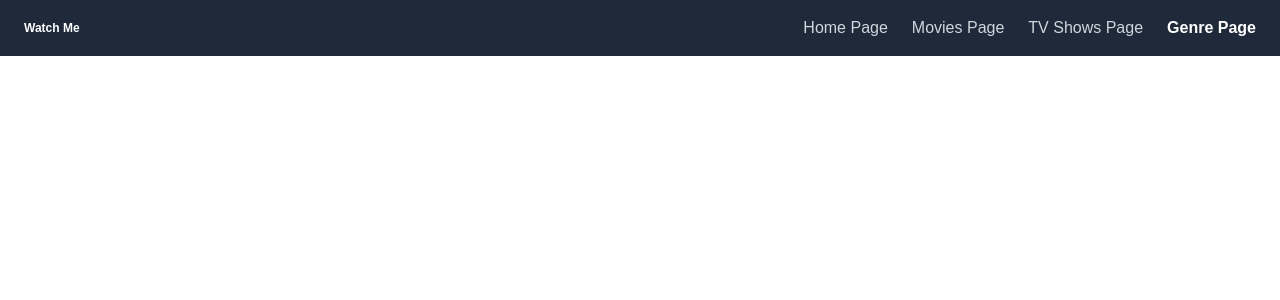
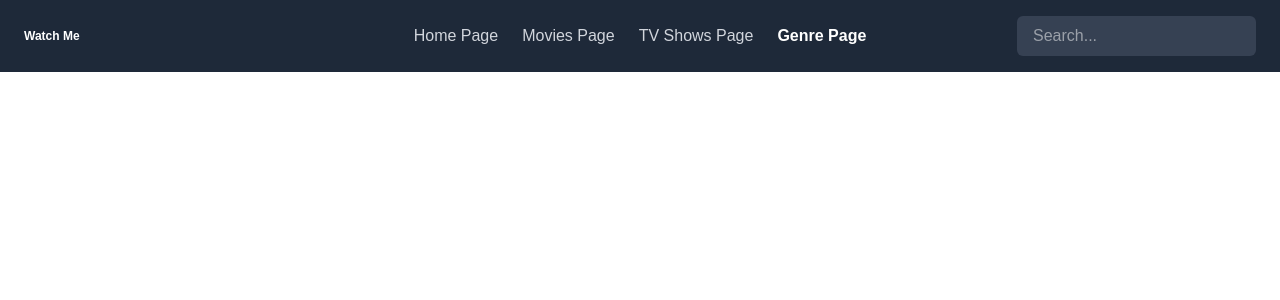
Before and after one commit to VladiSH31/nextjs-control-work-movies-app-2025, a Next.js app: page /genre in a window 1280 px wide. Shown: the top 300 px of the page. Built offline with nearby package versions, Linux system fonts and the light colour scheme.

Commit message:
feat(nextjs): refactor SearchComponent to use next/navigation and local state

```diff
--- a/src/components/header-component/HeaderComponent.tsx
+++ b/src/components/header-component/HeaderComponent.tsx
@@ -1,6 +1,7 @@
 import './HeaderComponent.css'
 import LogoComponent from "@/components/header-component/logo-component/LogoComponent";
 import MenuComponent from "@/components/header-component/menu-component/MenuComponent";
+import SearchComponent from "@/components/header-component/search-component/SearchComponent";
 // import SearchComponent from "./search-component/SearchComponent.tsx";
 // import UserInfoComponent from "./user-info-component/UserInfoComponent.tsx";
 // import {useState} from "react";
@@ -21,27 +22,27 @@ const HeaderComponent = () => {
                     <MenuComponent />
                 </div>
 
-                {/*<div className="header-right">*/}
-                {/*    <div className="hidden md:block">*/}
-                {/*        <SearchComponent />*/}
-                {/*    </div>*/}
-                {/*    <div className="hidden lg:flex">*/}
-                {/*        <UserInfoComponent />*/}
-                {/*    </div>*/}
+                <div className="header-right">
+                    <div className="hidden md:block">
+                        <SearchComponent />
+                    </div>
+                    {/*<div className="hidden lg:flex">*/}
+                    {/*    <UserInfoComponent />*/}
+                    {/*</div>*/}
 
-                {/*    /!*Меню гамбургер*!/*/}
-                {/*    <button*/}
-                {/*        className="hamburger-button"*/}
-                {/*        onClick={() => setIsMenuOpen(!isMenuOpen)}*/}
-                {/*        aria-expanded={isMenuOpen}*/}
-                {/*        aria-controls="mobile-menu"*/}
-                {/*    >*/}
-                {/*        <span className="sr-only">Open main menu</span>*/}
-                {/*        <svg className="h-6 w-6" fill="none" viewBox="0 0 24 24" stroke="currentColor">*/}
-                {/*            <path strokeLinecap="round" strokeLinejoin="round" strokeWidth="2" d="M4 6h16M4 12h16M4 18h16" />*/}
-                {/*        </svg>*/}
-                {/*    </button>*/}
-                {/*</div>*/}
+                    {/*/!*Меню гамбургер*!/*/}
+                    {/*<button*/}
+                    {/*    className="hamburger-button"*/}
+                    {/*    onClick={() => setIsMenuOpen(!isMenuOpen)}*/}
+                    {/*    aria-expanded={isMenuOpen}*/}
+                    {/*    aria-controls="mobile-menu"*/}
+                    {/*>*/}
+                    {/*    <span className="sr-only">Open main menu</span>*/}
+                    {/*    <svg className="h-6 w-6" fill="none" viewBox="0 0 24 24" stroke="currentColor">*/}
+                    {/*        <path strokeLinecap="round" strokeLinejoin="round" strokeWidth="2" d="M4 6h16M4 12h16M4 18h16" />*/}
+                    {/*    </svg>*/}
+                    {/*</button>*/}
+                </div>
 
             </div>
 
--- a/src/components/header-component/search-component/SearchComponent.tsx
+++ b/src/components/header-component/search-component/SearchComponent.tsx
@@ -1,20 +1,32 @@
+'use client'
 import './SearchComponent.css'
-import {useNavigate} from "react-router-dom";
-import type {FormEvent} from "react";
-import {useAppDispatch} from "../../../redux/hooks/useAppDispatch.tsx";
-import {useAppSelector} from "../../../redux/hooks/useAppSelector.tsx";
-import {searchSliceAction} from "../../../redux/store/slices/searchSlice.ts";
+import {FormEvent, useEffect, useState} from "react";
+import {useRouter, useSearchParams} from "next/navigation";
+
 
 const SearchComponent = () => {
-    const dispatch = useAppDispatch();
-    const navigate = useNavigate();
-    const {query} = useAppSelector(state => state.searchSlice)
-    const result = query.trim()
+
+    const router = useRouter();
+    const searchParams = useSearchParams();
+    const [query, setQuery] = useState('')
+
+
+    useEffect(() => {
+        const currentQuery = searchParams.get('query');
+        if (currentQuery && currentQuery !== query) {
+            setQuery(currentQuery)
+        } else if (!currentQuery && query) {
+            setQuery('')
+        }
+    }, [searchParams, query]);
 
     const handleSearch = (event: FormEvent<HTMLFormElement>) => {
         event.preventDefault()
-        if (result) {
-            navigate(`/search?query=` + result)
+        const trimmedQuery = query.trim();
+        if (trimmedQuery) {
+            router.push('/search?query='+trimmedQuery)
+        } else if (!trimmedQuery) {
+            router.push('/search')
         }
     }
 
@@ -22,7 +34,7 @@ const SearchComponent = () => {
         <form onSubmit={handleSearch}>
             <input className={'search-input'} type={'text'} placeholder={'Search...'} value={query} onChange={
                 (event) => {
-                    dispatch(searchSliceAction.setSearchQuery(event.target.value))
+                    setQuery(event.target.value)
                 }
             }
             />
```
